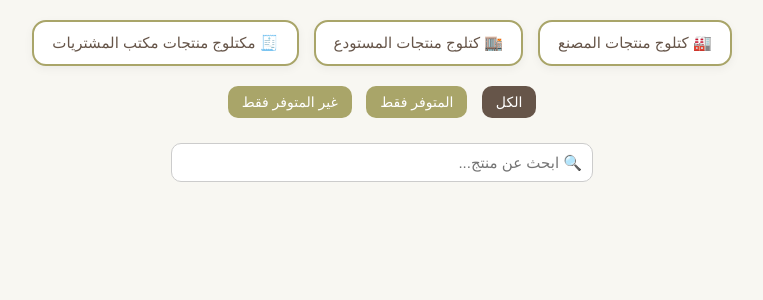
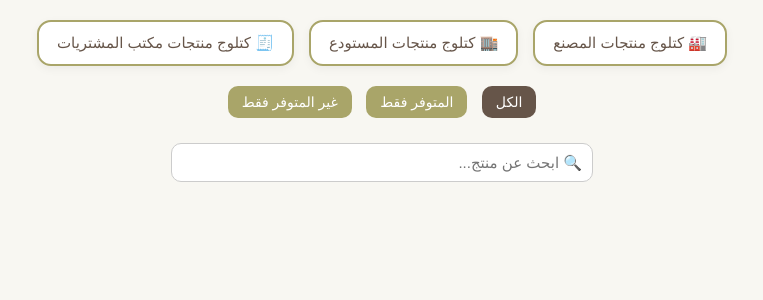
Before and after one commit to muner228/fyfa_menu, a Flask app: page /menu in a window 1280 px wide. Shown: the part 116-416 px from the top of the page, without its empty margins (258-1021 px from the left). Run offline with Flask 3, Linux system fonts and the light colour scheme; data comes from the database, SQL or seed files in the repository; data that the repository does not hold is empty.

Commit message:
Update menu.html

```diff
--- a/backend/templates/menu.html
+++ b/backend/templates/menu.html
@@ -232,7 +232,7 @@
 <div class="categories">
     <button class="cat-btn {% if category == 'factory' %}active{% endif %}" onclick="window.location='?category=factory'">🏭 كتلوج منتجات المصنع</button>
     <button class="cat-btn {% if category == 'warehouse' %}active{% endif %}" onclick="window.location='?category=warehouse'">🏬 كتلوج منتجات المستودع</button>
-    <button class="cat-btn {% if category == 'purchases' %}active{% endif %}" onclick="window.location='?category=purchases'">🧾 مكتلوج منتجات مكتب المشتريات</button>
+    <button class="cat-btn {% if category == 'purchases' %}active{% endif %}" onclick="window.location='?category=purchases'">🧾 كتلوج منتجات مكتب المشتريات</button>
 </div>
 
 <!-- 🔘 شريط الفلاتر -->
```
